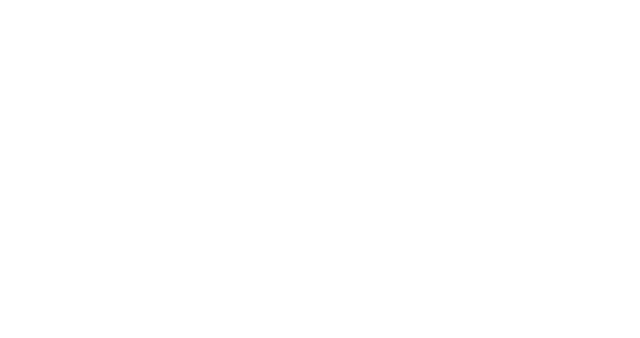
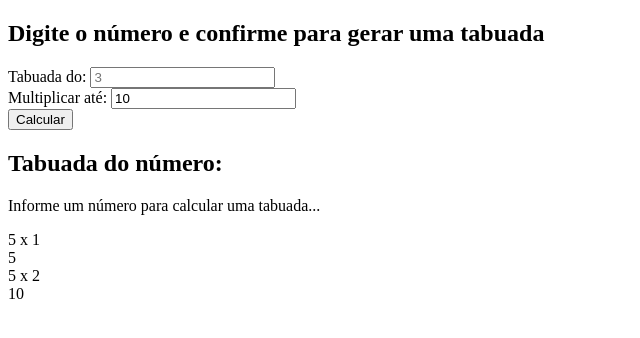
Before and after one commit to ProfRodolfo/08-04-js, a plain HTML site: page index.html in a window 1280 px wide. Shown: the whole page, without its empty margins (0-640 px from the left). Drawn offline with Linux system fonts and the light colour scheme.

Commit message:
aula 08-4

```diff
--- a/index.html
+++ b/index.html
@@ -8,6 +8,34 @@
     <script src="js/script.js"></script>
 </head>
 <body>
+    <h2>Digite o número e confirme para gerar uma tabuada</h2>
+    <form id="multiplication-form">
+        <div class="form-control">
+            <label>Tabuada do:</label>
+            <input type="number" id="number" placeholder="3" />
+        </div>
+        <div class="form-control">
+            <label>Multiplicar até:</label>
+            <input type="number" id="multiplicator" placeholder="Digite o número de multiplicações" value="10" />
+        </div>
+        <input type="submit" value="Calcular" />
+    </form>
+    <div id="multiplication-table">
+        <h2 id="multiplication-title">Tabuada do número: <span></span></h2>
+        <div id="multiplication-operations">
+            <p>Informe um número para calcular uma tabuada...</p>
+            <!-- PROVISÓRIO -->
+            <div class="row">
+                <div class="operation">5 x 1 </div>
+                <div class="result">5</div>
+            </div>
+            <div class="row">
+                <div class="operation">5 x 2 </div>
+                <div class="result">10</div>
+            </div>
+            <!-- FIM PROVISÓRIO -->
+        </div>
+    </div>
 
 </body>
 </html>
```
